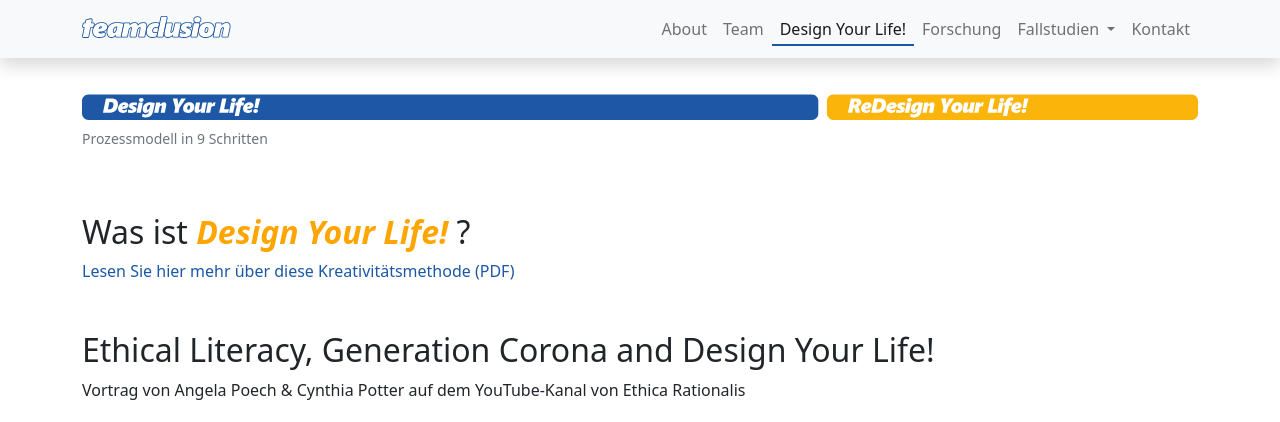
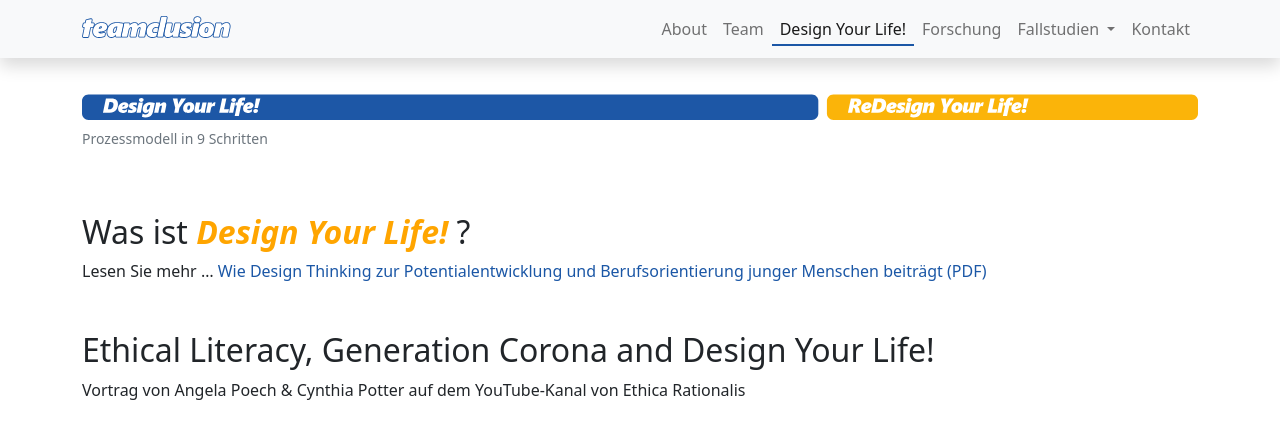
Before and after one commit to teamclusion/website, a Jekyll site: the page built from design_your_life.html, in a window 1280 px wide and 900 px high, scrolled down 833 px, cut to the strip 0-422 px from the top of the window. Built offline with Jekyll 4.4.1, drawn with Linux system fonts in a browser that asks for light colours; nearby versions of some CDN libraries.

Commit message:
Changes on DYL

```diff
--- a/design_your_life.html
+++ b/design_your_life.html
@@ -17,7 +17,7 @@ subtitle: Was, wenn ich ewig leben würde?
 <div class="row my-5">
   <div class="col-md-10 offset-md-1">
     <ul class="lead list-unstyled">
-      <li class="mb-3">{{ site.dyl }}ist eine <a href="{{ site.baseurl }}/assets/workingpaper/20220120_DYL_Kurzbeschreibung_Webseite Teamclusion.pdf">Kreativitätsmethode</a> in 9 Schritten, die der Potentialentfaltung und Neuorientierung dient.
+      <li class="mb-3">{{ site.dyl }}ist eine <a href="{{ site.baseurl }}/assets/workingpaper/20220124_Was_ist_DYL_Kurzbeschreibung.pdf">Kreativitätsmethode</a> in 9 Schritten, die der Potentialentfaltung und Neuorientierung dient.
       </li>
       <li class="mb-3">{{ site.dyl }}ist im Wissenschaftsraum entstanden und wird <a href="#" data-bs-toggle="modal" data-bs-target="#modalInterventionsstudie" >wissenschaftlich begleitet.</a>
       </li>
@@ -42,7 +42,7 @@ subtitle: Was, wenn ich ewig leben würde?
 
 
 <h2>Was ist {{ site.dyl }}?</h2>
-<p><a href="{{ site.baseurl }}/assets/workingpaper/20220120_DYL_Kurzbeschreibung_Webseite Teamclusion.pdf">Lesen Sie hier mehr über diese Kreativitätsmethode (PDF)</a></p>
+<p>Lesen Sie mehr … <a href="{{ site.baseurl }}/assets/workingpaper/20220124_Was_ist_DYL_Kurzbeschreibung.pdf">Wie Design Thinking zur Potentialentwicklung und Berufsorientierung junger Menschen beiträgt (PDF)</a></p>
 
 <h2 class="mt-5">Ethical Literacy, Generation Corona and Design Your Life!</h2>
 <p>Vortrag von Angela Poech & Cynthia Potter auf dem YouTube-Kanal von Ethica Rationalis</p>
```
Also changed, not shown: 3 other files.
